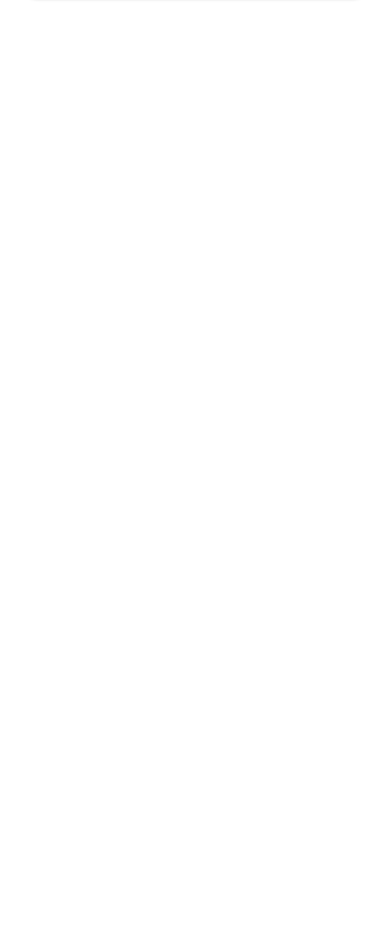
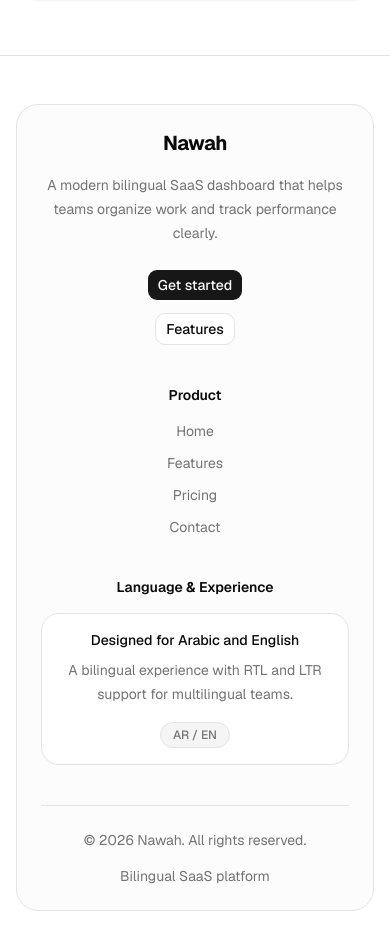
Before and after one commit to AmeenFlow/nawah-saas-dashboard, a Next.js app: page /en in a window 390 px wide. Shown: the part 3850-4799 px from the top of the page. Before the commit the page ends 3905 px from the top, so only its background shows below. Built offline with nearby package versions, Linux system fonts and the light colour scheme.

Commit message:
Improve footer responsive alignment

```diff
--- a/src/app/[locale]/page.tsx
+++ b/src/app/[locale]/page.tsx
@@ -1,9 +1,10 @@
+import { SiteHeader } from "@/components/shared/site-header";
 import { HeroSection } from "@/components/sections/hero-section";
 import { StatsSection } from "@/components/sections/stats-section";
 import { WorkflowSection } from "@/components/sections/workflow-section";
 import { UseCasesSection } from "@/components/sections/use-cases-section";
 import { CtaSection } from "@/components/sections/cta-section";
-import { SiteHeader } from "@/components/shared/site-header";
+import { SiteFooter } from "@/components/shared/site-footer";
 import { getDictionary } from "@/lib/dictionaries";
 import { isLocale } from "@/lib/locale";
 import { notFound } from "next/navigation";
@@ -60,6 +61,8 @@
         secondaryAction={dictionary.home.cta.secondaryAction}
         secondaryActionHref={`/${locale}/features`}
       />
+
+      <SiteFooter locale={locale} />
     </main>
   );
 }
--- /dev/null
+++ b/src/components/shared/site-footer.tsx
@@ -0,0 +1,108 @@
+import Link from "next/link";
+
+import { buttonVariants } from "@/components/ui/button";
+import { mainNavItems } from "@/config/navigation";
+import { siteConfig } from "@/config/site";
+import { getDictionary } from "@/lib/dictionaries";
+import { cn } from "@/lib/utils";
+import type { Locale } from "@/types/locale";
+
+type SiteFooterProps = Readonly<{
+    locale: Locale;
+}>;
+
+export function SiteFooter({ locale }: SiteFooterProps) {
+    const dictionary = getDictionary(locale);
+
+    return (
+        <footer className="border-t bg-background">
+            <div className="mx-auto max-w-6xl px-4 py-12 md:py-16">
+                <div className="rounded-3xl border bg-muted/30 p-6 md:p-8">
+                    <div className="grid gap-10 text-center lg:grid-cols-[1.2fr_0.8fr_0.8fr] lg:text-start">
+                        <div>
+                            <Link
+                                href={`/${locale}`}
+                                className="inline-flex text-xl font-bold tracking-tight"
+                            >
+                                {siteConfig.name}
+                            </Link>
+
+                            <p className="mx-auto mt-4 max-w-md text-sm leading-6 text-muted-foreground lg:mx-0">
+                                {dictionary.site.footerDescription}                            </p>
+
+                            <div className="mt-6 flex flex-col items-center gap-3 sm:flex-row sm:justify-center lg:justify-start">
+                                <Link
+                                    href={`/${locale}`}
+                                    className={cn(buttonVariants({ variant: "default" }))}
+                                >
+                                    {dictionary.site.getStarted}
+                                </Link>
+
+                                <Link
+                                    href={`/${locale}/features`}
+                                    className={cn(buttonVariants({ variant: "outline" }))}
+                                >
+                                    {dictionary.navigation.features}
+                                </Link>
+                            </div>
+                        </div>
+
+                        <div>
+                            <h3 className="text-sm font-semibold">
+                                {locale === "ar" ? "المنتج" : "Product"}
+                            </h3>
+
+                            <nav className="mt-4 grid gap-3">
+                                {mainNavItems.map((item) => (
+                                    <Link
+                                        key={item.href}
+                                        href={`/${locale}${item.href}`}
+                                        className="text-sm text-muted-foreground transition-colors hover:text-foreground"
+                                    >
+                                        {dictionary.navigation[item.labelKey]}
+                                    </Link>
+                                ))}
+                            </nav>
+                        </div>
+
+                        <div>
+                            <h3 className="text-sm font-semibold">
+                                {locale === "ar" ? "اللغة والتجربة" : "Language & Experience"}
+                            </h3>
+
+                            <div className="mt-4 rounded-2xl border bg-background p-4">
+                                <p className="text-sm font-medium">
+                                    {locale === "ar"
+                                        ? "مصممة للعربية والإنجليزية"
+                                        : "Designed for Arabic and English"}
+                                </p>
+
+                                <p className="mt-2 text-sm leading-6 text-muted-foreground">
+                                    {locale === "ar"
+                                        ? "تجربة متوافقة مع اتجاهي الكتابة RTL و LTR لتناسب فرق العمل متعددة اللغات."
+                                        : "A bilingual experience with RTL and LTR support for multilingual teams."}
+                                </p>
+                                <div className="mt-4 inline-flex rounded-full border bg-muted px-3 py-1 text-xs font-medium text-muted-foreground">
+                                    AR / EN
+                                </div>
+                            </div>
+                        </div>
+                    </div>
+
+                    <div className="mt-10 flex flex-col items-center gap-4 border-t pt-6 text-center text-sm text-muted-foreground md:flex-row md:justify-between md:text-start">
+                        <p>
+                            © 2026 {siteConfig.name}.{" "}
+                            {locale === "ar" ? "جميع الحقوق محفوظة." : "All rights reserved."}
+                        </p>
+
+                        <div className="flex gap-4">
+                            <span>
+                                {locale === "ar" ? "منصة SaaS ثنائية اللغة" : "Bilingual SaaS platform"}
+                            </span>
+                        </div>
+                    </div>
+                </div>
+            </div>
+        </footer>
+    );
+}
--- a/src/messages/ar.json
+++ b/src/messages/ar.json
@@ -3,7 +3,8 @@
         "login": "تسجيل الدخول",
         "getStarted": "ابدأ الآن",
         "openMenu": "فتح القائمة",
-        "backHome": "العودة للرئيسية"
+        "backHome": "العودة للرئيسية",
+        "footerDescription": "منصة SaaS حديثة وثنائية اللغة تساعد الفرق على تنظيم العمل ومتابعة الأداء بوضوح."
     },
     "navigation": {
         "home": "الرئيسية",
--- a/src/messages/en.json
+++ b/src/messages/en.json
@@ -3,7 +3,8 @@
         "login": "Log in",
         "getStarted": "Get started",
         "openMenu": "Open menu",
-        "backHome": "Back to home"
+        "backHome": "Back to home",
+        "footerDescription": "A modern bilingual SaaS dashboard that helps teams organize work and track performance clearly."
     },
     "navigation": {
         "home": "Home",
```
